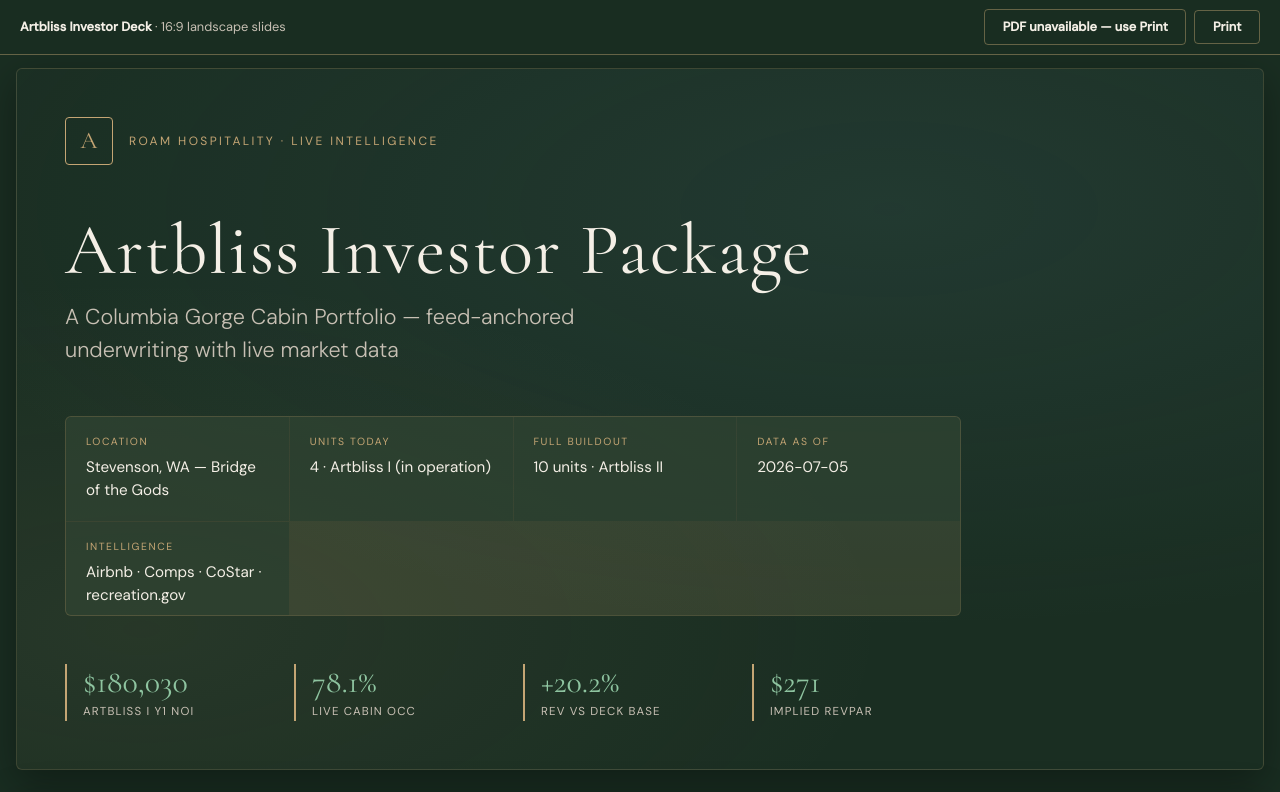
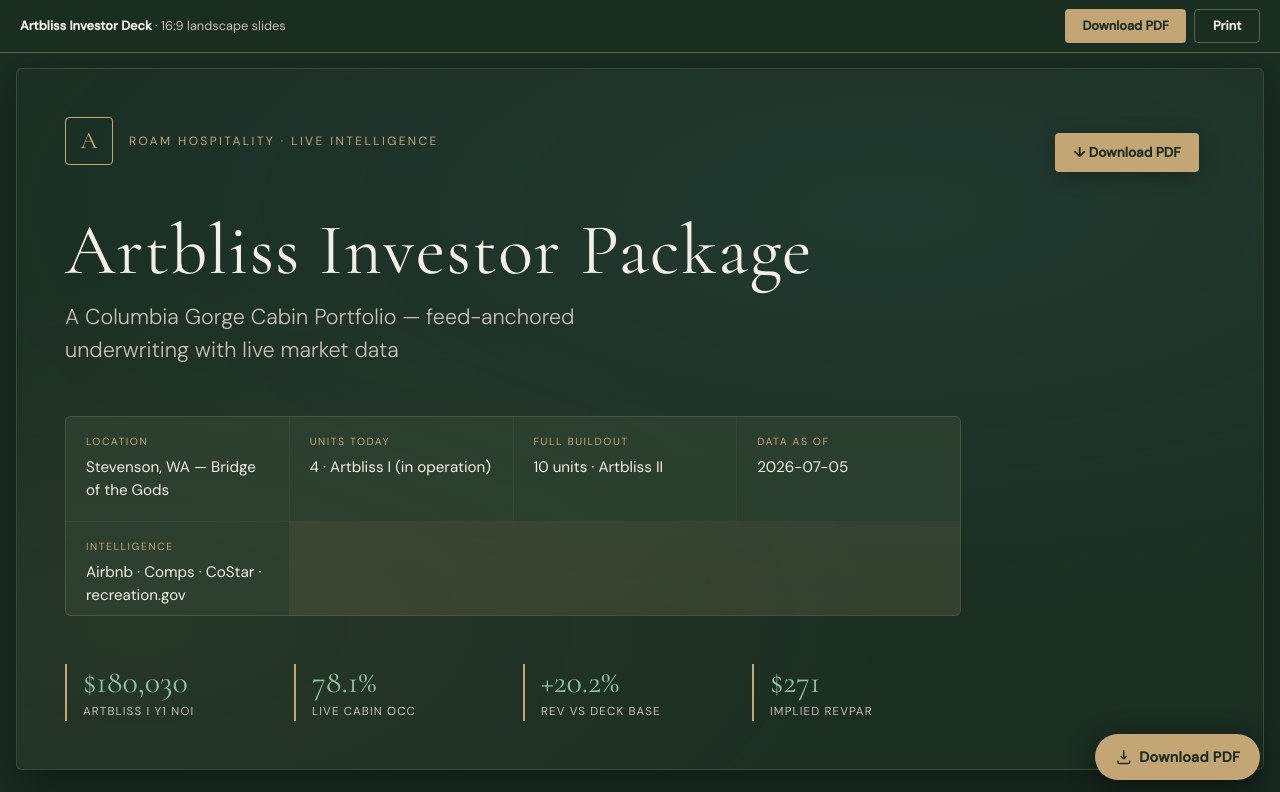
Before and after one commit to rskillstudio/art-bliss-research, a website: page site/deck.html in a window 1280 px wide. Shown: the top 792 px of the page. Drawn offline with nearby package versions, Linux system fonts and the light colour scheme; no server answers.

Commit message:
pdf button

```diff
--- a/site/data.json
+++ b/site/data.json
@@ -1,5 +1,5 @@
 {
-  "updated": "2026-07-05T06:50:56.230Z",
+  "updated": "2026-07-05T06:58:51.553Z",
   "site_url": "https://mindmakina.com/artbliss-deck",
   "artbliss_i": {
     "phase": "Artbliss I (4 units, in operation)",
--- a/site/deck.html
+++ b/site/deck.html
@@ -399,6 +399,60 @@ tbody tr.total td {
   .slide .slide-body { flex: 1; overflow: auto; }
 }
 
+.cover-actions {
+  position: absolute;
+  top: var(--slide-pad);
+  right: var(--slide-pad);
+  z-index: 2;
+}
+.cover .cover-actions .btn-download {
+  display: inline-flex;
+  align-items: center;
+  gap: 0.4rem;
+  padding: 0.55rem 1.15rem;
+  background: var(--gold);
+  color: var(--forest);
+  font-weight: 600;
+  font-size: 0.85rem;
+  border-radius: 4px;
+  text-decoration: none;
+  box-shadow: 0 4px 20px rgba(0, 0, 0, 0.25);
+}
+.cover .cover-actions .btn-download:hover {
+  background: var(--gold-bright);
+  text-decoration: none;
+}
+.cover { position: relative; }
+
+.fab-download {
+  position: fixed;
+  bottom: 1.25rem;
+  right: 1.25rem;
+  z-index: 10000;
+  display: inline-flex;
+  align-items: center;
+  gap: 0.45rem;
+  padding: 0.75rem 1.25rem;
+  background: var(--gold);
+  color: var(--forest);
+  font-weight: 700;
+  font-size: 0.9rem;
+  border-radius: 999px;
+  text-decoration: none;
+  box-shadow: 0 6px 28px rgba(0, 0, 0, 0.45);
+  letter-spacing: 0.02em;
+}
+.fab-download:hover {
+  background: var(--gold-bright);
+  text-decoration: none;
+  transform: translateY(-1px);
+}
+.fab-download svg {
+  width: 1.1rem;
+  height: 1.1rem;
+  flex-shrink: 0;
+}
+
 .print-bar {
   position: fixed;
   top: 0;
@@ -471,7 +525,7 @@ tbody tr.total td {
     print-color-adjust: exact !important;
   }
 
-  .print-bar { display: none !important; }
+  .print-bar, .fab-download, .cover-actions { display: none !important; }
 
   .deck {
     max-width: none;
@@ -548,32 +602,20 @@ tbody tr.total td {
 <div class="print-bar" aria-label="Export controls">
   <span><strong>Artbliss Investor Deck</strong> · 16:9 landscape slides</span>
   <div class="print-bar-actions">
-    <a class="btn btn-primary" id="download-pdf" href="artbliss-investor-deck.pdf" download="Artbliss-Investor-Deck.pdf">Download PDF</a>
+    <a class="btn btn-primary" href="artbliss-investor-deck.pdf" download="Artbliss-Investor-Deck.pdf">Download PDF</a>
     <button type="button" class="btn btn-secondary" onclick="window.print()">Print</button>
   </div>
 </div>
-<script>
-(function () {
-  var link = document.getElementById("download-pdf");
-  if (!link) return;
-  fetch("artbliss-investor-deck.pdf", { method: "HEAD" }).catch(function () {
-    link.textContent = "Generating PDF…";
-    link.removeAttribute("href");
-    link.removeAttribute("download");
-  }).then(function (res) {
-    if (!res || !res.ok) {
-      link.textContent = "PDF unavailable — use Print";
-      link.removeAttribute("href");
-      link.removeAttribute("download");
-      link.classList.remove("btn-primary");
-      link.classList.add("btn-secondary");
-    }
-  });
-})();
-</script>
+<a class="fab-download" href="artbliss-investor-deck.pdf" download="Artbliss-Investor-Deck.pdf" aria-label="Download deck as PDF">
+  <svg viewBox="0 0 24 24" fill="none" stroke="currentColor" stroke-width="2" aria-hidden="true"><path d="M12 3v12m0 0l4-4m-4 4L8 11"/><path d="M4 17v2a2 2 0 002 2h12a2 2 0 002-2v-2"/></svg>
+  Download PDF
+</a>
 <div class="deck">
 
 <header class="cover">
+  <div class="cover-actions">
+    <a class="btn-download" href="artbliss-investor-deck.pdf" download="Artbliss-Investor-Deck.pdf">↓ Download PDF</a>
+  </div>
   <div class="brand-row">
     <div class="brand-mark">A</div>
     <div class="brand-label">Roam Hospitality · Live Intelligence</div>
--- a/src/reports/site-publisher.ts
+++ b/src/reports/site-publisher.ts
@@ -74,6 +74,11 @@ ul li{margin:.35rem 0}
   <h1>Artbliss Investor Deck</h1>
   <p class="lead">Updated underwriting vs the June 2026 Roam Hospitality deck — Stevenson cabin portfolio with live market feed.</p>
   <p class="updated">Last refreshed: <strong>${ts}</strong></p>
+
+  <div class="download-banner">
+    <a class="btn btn-primary btn-lg" href="artbliss-investor-deck.pdf" download="Artbliss-Investor-Deck.pdf">↓ Download Investor Deck (PDF)</a>
+    <span class="download-hint">16:9 landscape · ${ts}</span>
+  </div>
 
   <div class="actions">
     <a class="btn btn-primary" href="artbliss-investor-deck.pdf" download="Artbliss-Investor-Deck.pdf">Download PDF</a>
```
Also changed, not shown: site/index.html (+5 -0 lines), src/reports/investor-deck.ts (+63 -21 lines), 1 other file.
